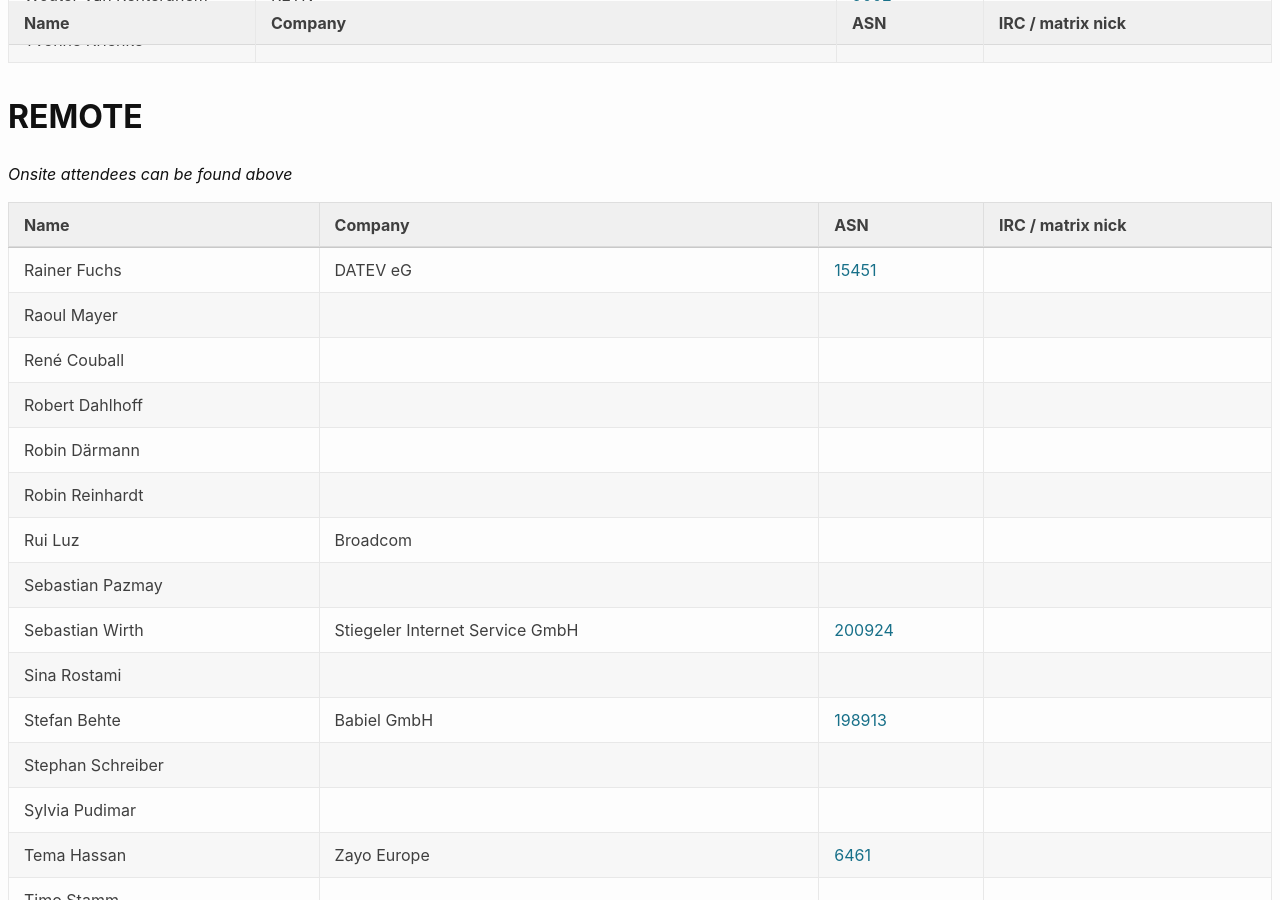
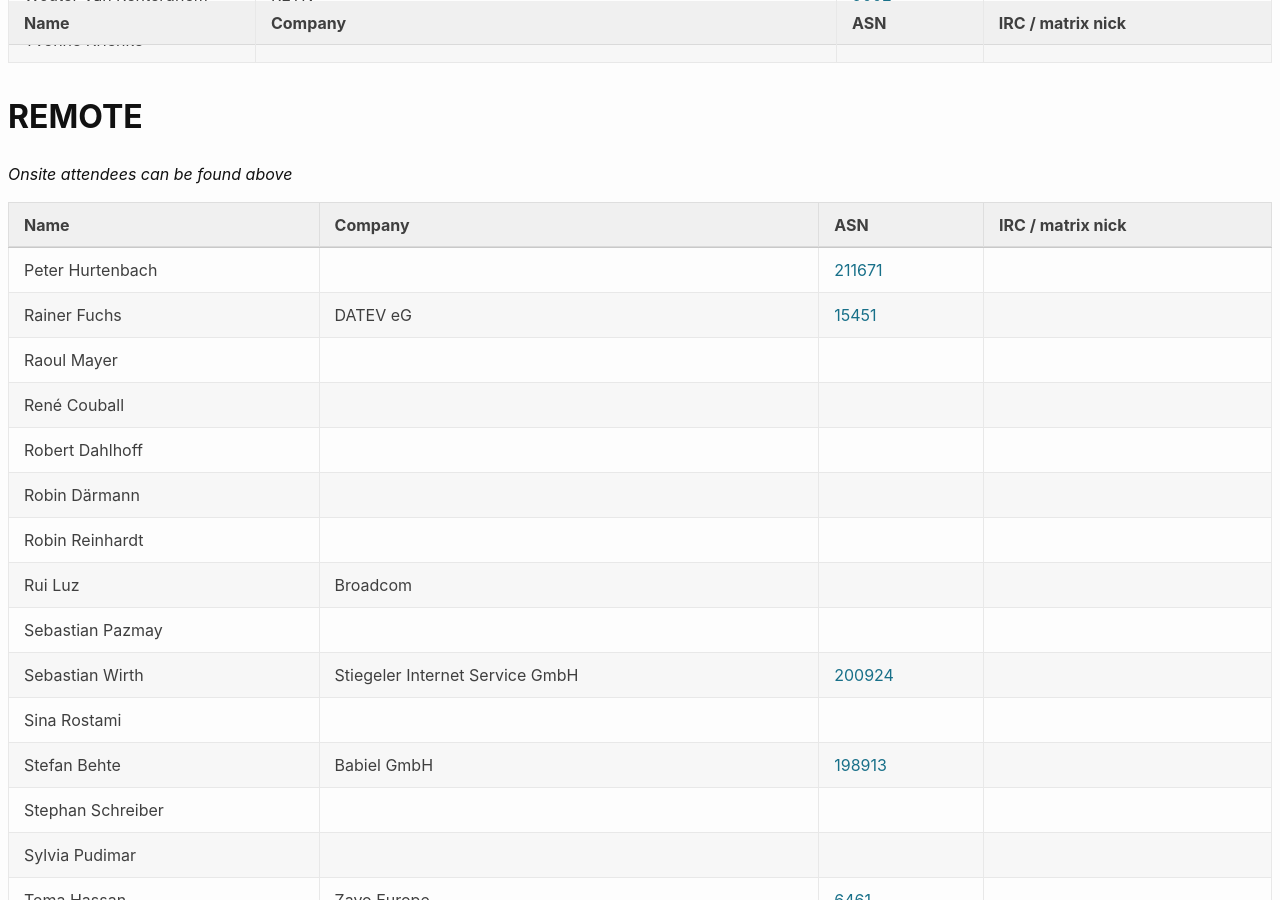
Before and after one commit to denog/pretix-attendeelist, a Jekyll site: the page built from denog16/index.markdown, in a window 1280 px wide and 900 px high, scrolled down 19674 px. Built offline with Jekyll 4.4.1, drawn with Linux system fonts in a browser that asks for light colours.

Commit message:
Latest data: Mon Oct 21 20:10:56 UTC 2024

```diff
--- a/_data/attendees_denog16_online.json
+++ b/_data/attendees_denog16_online.json
@@ -1,4 +1,10 @@
 [
+  {
+    "name": "Peter Hurtenbach",
+    "company": null,
+    "irc": null,
+    "asn": "211671"
+  },
   {
     "name": "Rainer Fuchs",
     "company": "DATEV eG",
```
